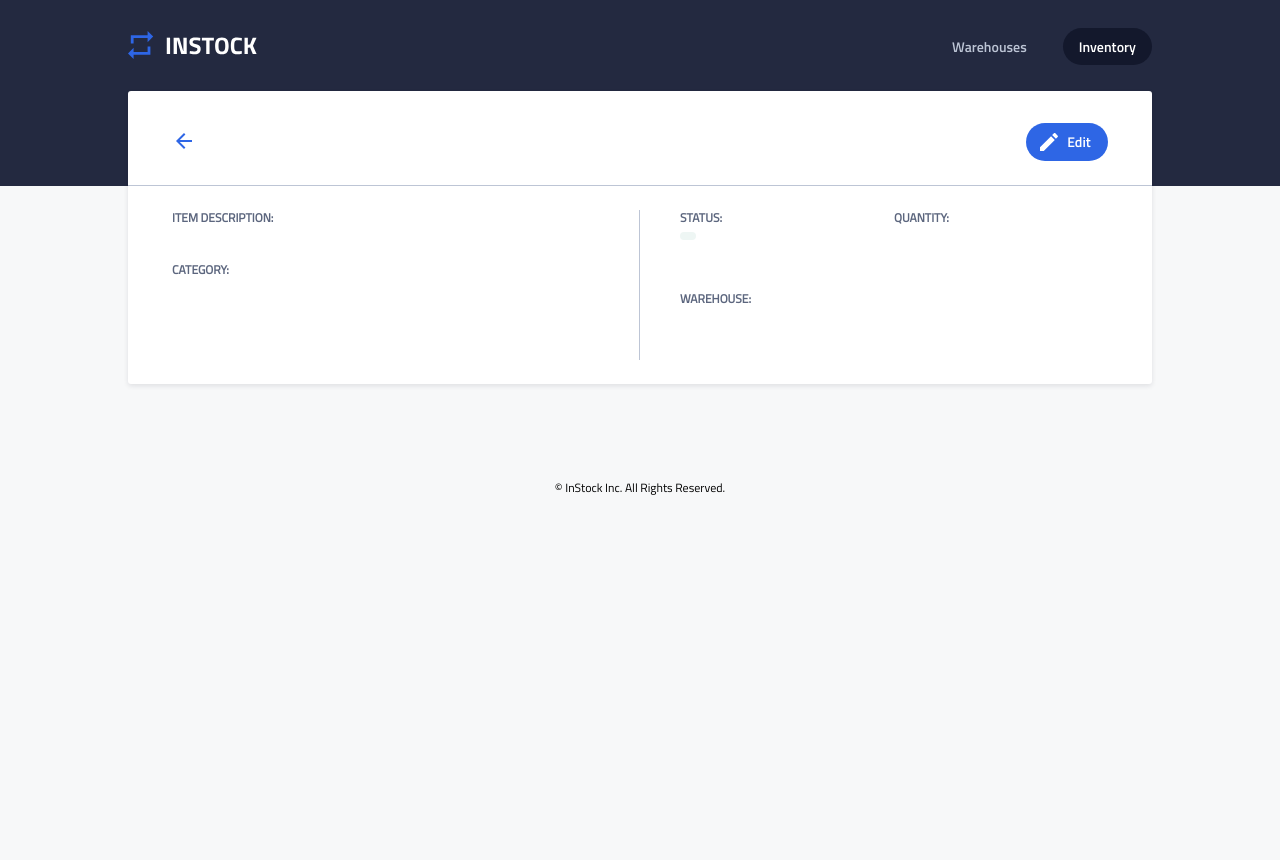
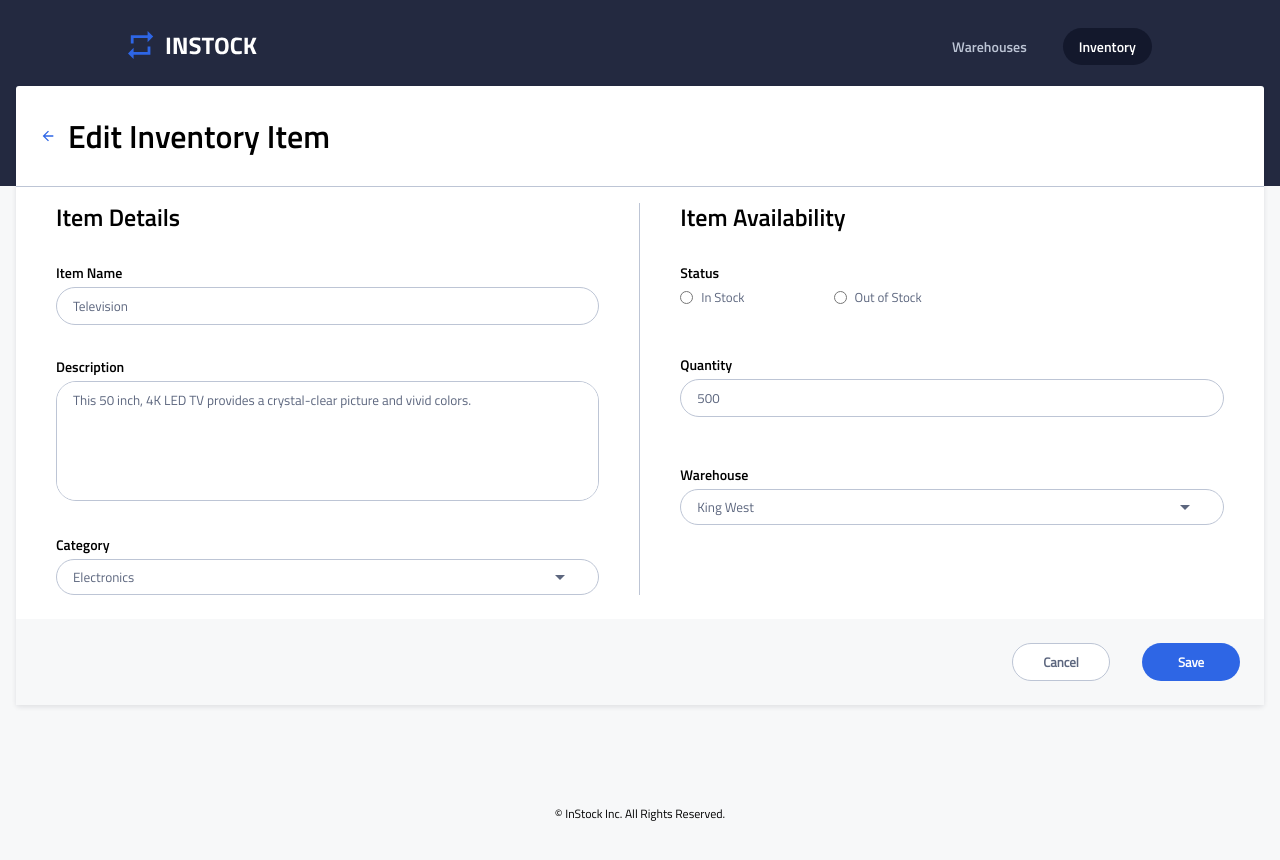
Before and after one commit to mikebernardo1/instock, a React (Create React App) app in the folder client/: page /inventory/edit/1 in a window 1280 px wide. Shown: the top 860 px of the page. Before the commit the page ends 800 px from the top, so only its background shows below. Built offline with nearby package versions, Linux system fonts and the light colour scheme; no server answers.

Commit message:
Fixed route for page to be displayed.

```diff
--- a/client/src/App.js
+++ b/client/src/App.js
@@ -18,12 +18,10 @@ function App() {
         <Switch>
             <Route path={["/", "/warehouses"]} exact component={Warehouses}></Route>
             <Route path="/inventory" exact component={Inventory}></Route>
-            <Route path="/inventory/:id" component={InventoryItemDetails}></Route>
+            <Route path="/inventory/:id" exact component={InventoryItemDetails}></Route>
             <Route path="/additem" component={InventoryAddItem}></Route>
+            <Route path="/inventory/edit/:id" component={InventoryEditItem}></Route>
             <Route path="/warehouse/:id" component={WarehouseDetails}></Route>
-
-            {/* Test path for edit inventory page */}
-            <Route path="/editTest" component={InventoryEditItem}></Route>
         </Switch>
         <Footer/>
       </BrowserRouter>
--- a/client/src/components/InventoryEditItem/InventoryEditItem.jsx
+++ b/client/src/components/InventoryEditItem/InventoryEditItem.jsx
@@ -5,7 +5,7 @@ import arrowBack from '../../assets/icons/arrow_back-24px.svg';
 
 class InventoryEditItem extends React.Component{
 
-  itemToEdit = "9b4f79ea-0e6c-4e59-8e05-afd933d0b3d3"
+  itemToEdit = this.props.match.params.id
 
   state = {
     id: "9b4f79ea-0e6c-4e59-8e05-afd933d0b3d3",
@@ -84,7 +84,7 @@ class InventoryEditItem extends React.Component{
   }
 
   render(){
-    console.log(this.itemStock)
+    console.log(this.itemToEdit)
     return (
       <div className="inventoryEditItem">
         <div className="inventoryEditItem__div1">
```
Also changed, not shown: 1 other file (tests, documents, lock files or other folders).
